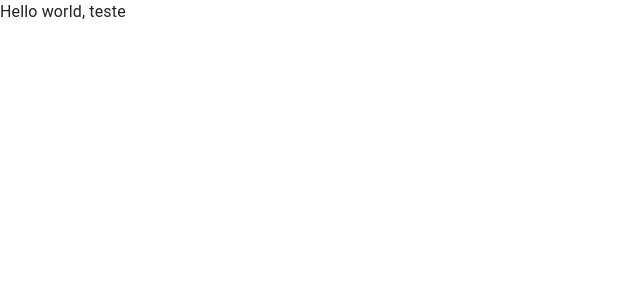
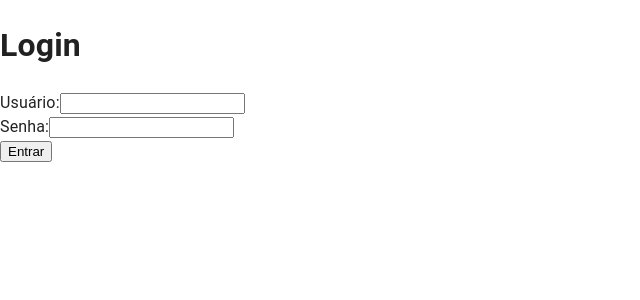
Before and after one commit to gustavofda/My-SaaS, a React (Vite) app: page / in a window 1280 px wide. Shown: the top 300 px of the page, without its empty margins (0-640 px from the left). Built offline with nearby package versions, Linux system fonts and the light colour scheme.

Commit message:
feat: componente login criado, fluxo de autenticação funcionando perfeitamente, junto com o direcionamento para o componente hero

```diff
--- a/src/App.jsx
+++ b/src/App.jsx
@@ -1,12 +1,16 @@
-import './global.css'
+import { Routes, Route } from "react-router-dom";
+import Home from "./pages/home/Home";
+import Hero from "./pages/home/sections/Hero/Hero";
+import './global.css';
 
 function App() {
-
-  return (
-  <div>
-    Hello world, teste
-  </div>
-  )
+    return (
+        <Routes>
+            <Route path="/login" element={<Home />} />
+            <Route path="/" element={<Home />} />
+            <Route path="/hero" element={<Hero />} />
+        </Routes>
+    );
 }
 
-export default App
+export default App;
--- a/src/main.jsx
+++ b/src/main.jsx
@@ -1,11 +1,14 @@
 import React from "react";
 import ReactDOM from "react-dom/client";
+import { BrowserRouter as Router } from "react-router-dom";
 import CssBaseline from "@mui/material/CssBaseline";
 import App from "./App";
 
 ReactDOM.createRoot(document.getElementById("root")).render(
   <React.StrictMode>
-    <CssBaseline />
-    <App />
+    <Router>
+      <CssBaseline />
+      <App />
+    </Router>
   </React.StrictMode>
 );
--- /dev/null
+++ b/src/pages/home/Home.jsx
@@ -0,0 +1,11 @@
+import Login from './sections/Login/Login';
+
+const Home = () => {
+    return (
+      <>
+        <Login />
+      </>
+    );
+}
+
+export default Home;
--- /dev/null
+++ b/src/pages/home/sections/Hero/Hero.jsx
@@ -0,0 +1,11 @@
+function Hero () {
+    return (
+        <div>
+            <h1>Hello World, aqui está o componente hero </h1>
+
+            <p>Hero está aqui </p>
+        </div>
+    )
+}
+
+export default Hero;
--- /dev/null
+++ b/src/pages/home/sections/Login/Login.jsx
@@ -0,0 +1,39 @@
+import { useNavigate } from "react-router-dom";
+
+function Login() {
+    const navigate = useNavigate();
+
+    const handleLogin = (e) => {
+        e.preventDefault();
+
+        const username = e.target.username.value;
+        const password = e.target.password.value;
+
+        if (username === "admin" && password === "1234") {
+            navigate("/hero");
+        } else {
+            alert("Usuário ou senha inválidos!");
+        }
+    };
+
+    return (
+        <div>
+            <h1>Login</h1>
+            <form onSubmit={handleLogin}>
+                <label>
+                    Usuário:
+                    <input type="text" name="username" />
+                </label>
+                <br />
+                <label>
+                    Senha:
+                    <input type="password" name="password" />
+                </label>
+                <br />
+                <button type="submit">Entrar</button>
+            </form>
+        </div>
+    );
+}
+
+export default Login;
```
